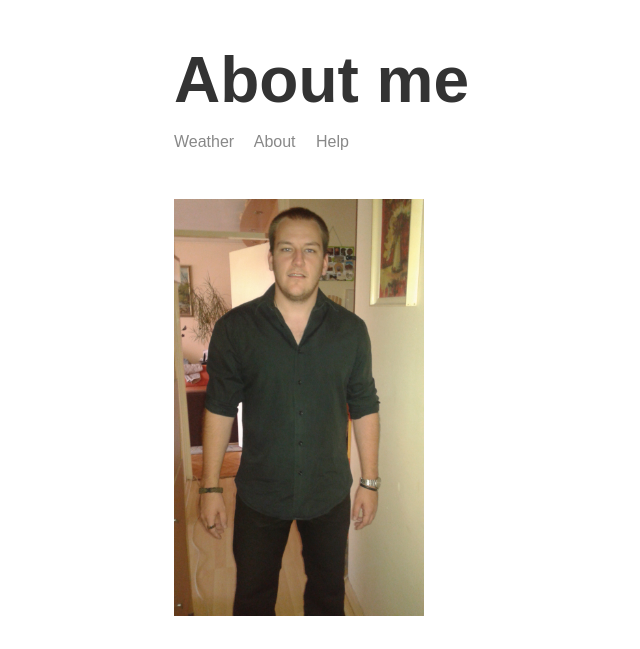
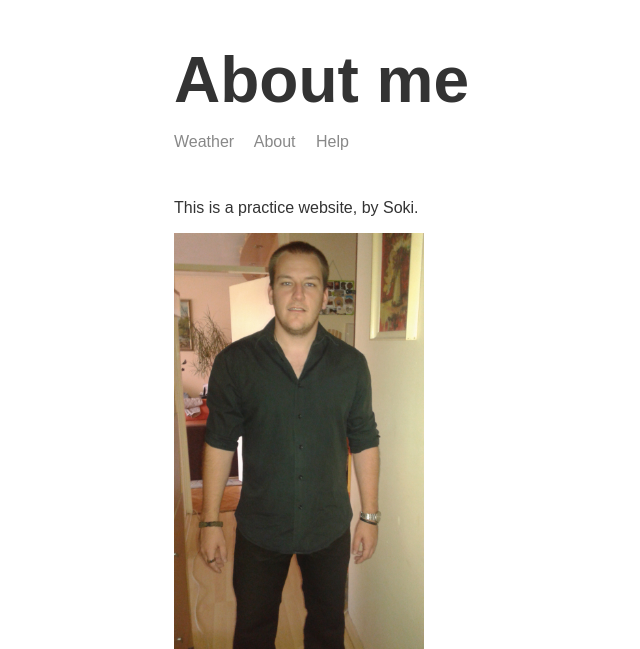
Before and after one commit to soki193/node3-weather-website, a Node server app: page /about in a window 1280 px wide. Shown: the top 649 px of the page, without its empty margins (141-781 px from the left). Run offline with Node 20, Linux system fonts and the light colour scheme.

Commit message:
About text

```diff
--- a/templates/views/about.hbs
+++ b/templates/views/about.hbs
@@ -11,6 +11,7 @@
 <body>
     <div class="main-content">
         {{>header}}
+        <p>This is a practice website, by Soki.</p>
         <img src="/img/soki.jpg" alt="" class="portrait">
     </div>
     {{>footer}}
```
